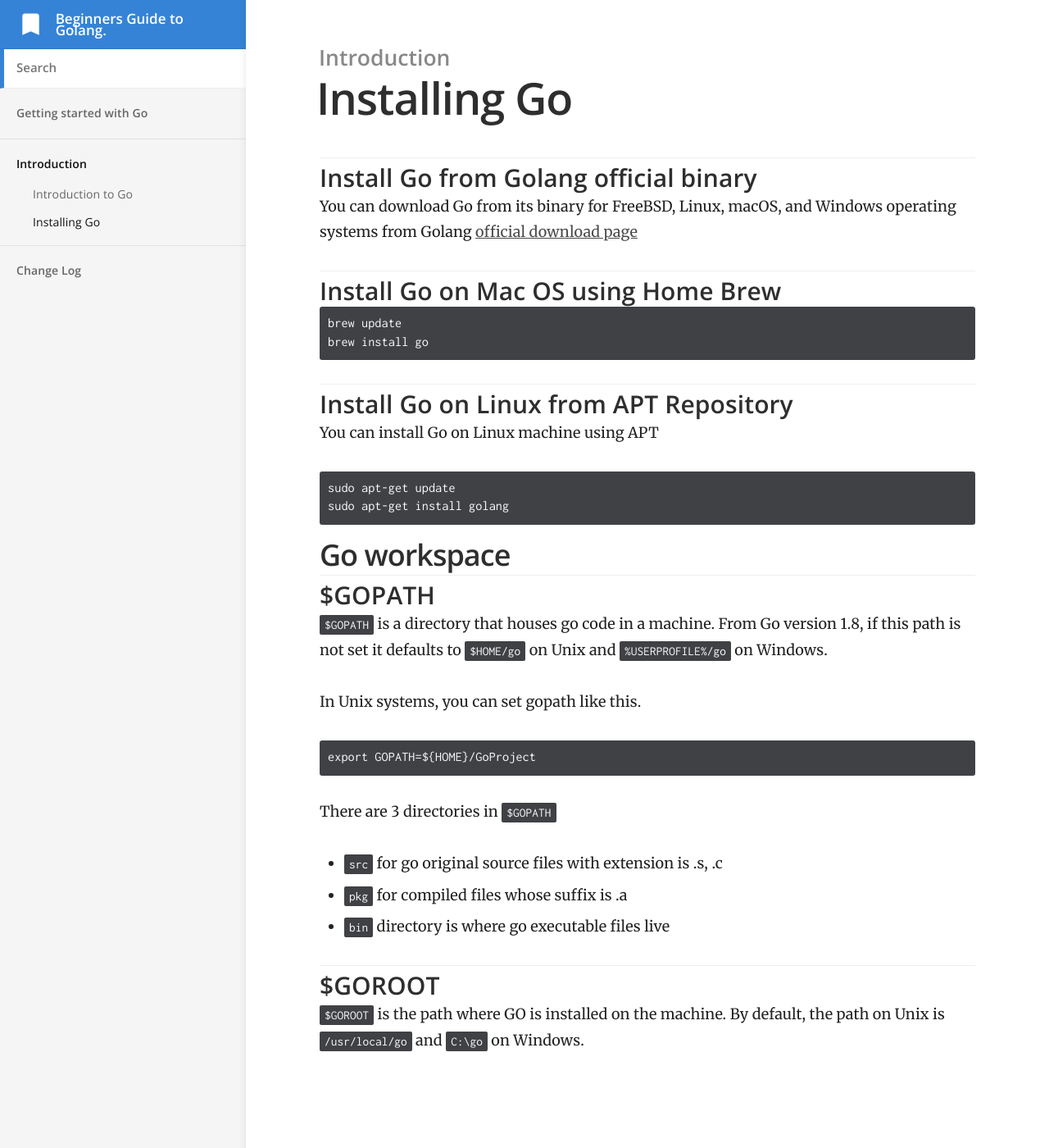
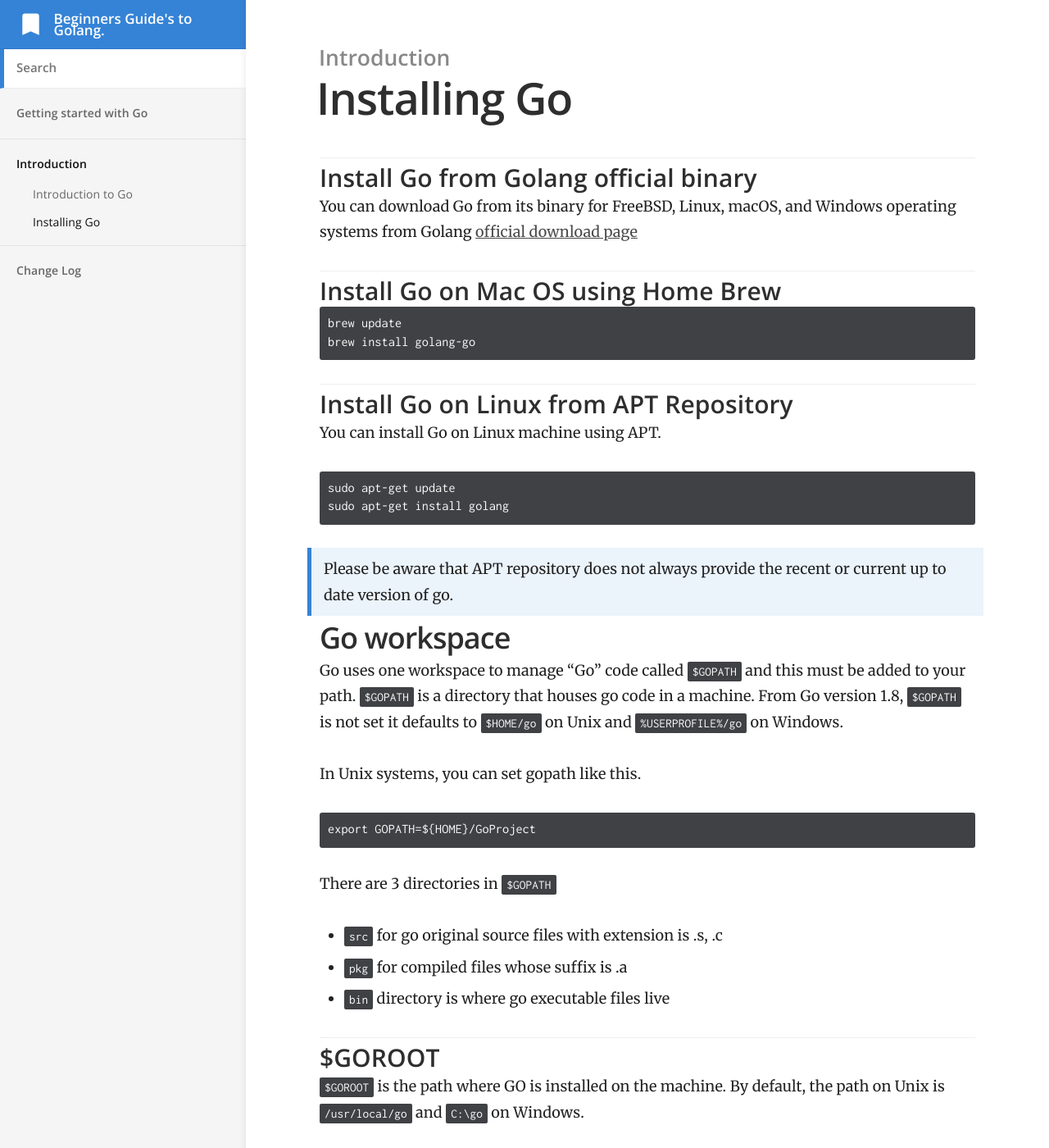
Before and after one commit to abiodunjames/beginners-guide-to-golang, a Jekyll site: the page built from _docs/Introduction/installing-go.md, in a window 1280 px wide and 1400 px high. Shown: the whole window at 82% size. Built offline with Jekyll 4.4.1, drawn with Linux system fonts in a browser that asks for light colours; some of the changed text lies outside the part shown.

Commit message:
Improve installation instruction
add a link to project's repository

````diff
--- a/_config.yml
+++ b/_config.yml
@@ -1,7 +1,7 @@
 # ----
 # Site
 
-title: Beginners Guide to Golang.
+title: Beginners Guide's to Golang.
 url: "https://abiodunjames.github.io/beginners-guide-to-golang"
 baseurl:
 google_analytics_key:
--- a/_docs/Introduction/installing-go.md
+++ b/_docs/Introduction/installing-go.md
@@ -9,19 +9,20 @@ You can download Go from its binary for FreeBSD, Linux, macOS, and Windows opera
 
 ```
 brew update
-brew install go
+brew install golang-go
 ```
 ### Install Go on Linux  from APT Repository
-You can install Go on Linux machine using APT
+You can install Go on Linux machine using APT.
 
 ```
 sudo apt-get update
 sudo apt-get install golang
 ```
+> Please be aware that APT repository does not always provide the recent or current up to date version of go.
+
+
 ## Go workspace
-### $GOPATH
-
-`$GOPATH` is a directory that houses go code in a machine. From Go version 1.8, if this path is not set it defaults to `$HOME/go` on Unix and `%USERPROFILE%/go` on Windows.
+Go uses one workspace to manage "Go" code called `$GOPATH` and this must be added to your path. `$GOPATH` is a directory that houses go code in a machine. From Go version 1.8, `$GOPATH` is not set it defaults to `$HOME/go` on Unix and `%USERPROFILE%/go` on Windows.
 
 In Unix systems, you can set gopath like this.
 ```
@@ -36,3 +37,10 @@ There are 3 directories in `$GOPATH`
 ### $GOROOT
 
 `$GOROOT` is the path where GO is installed on the machine. By default, the path on Unix is `/usr/local/go` and `C:\go` on Windows.
+
+### Test your installation
+ Execute  "go version" from command
+ ```
+ $ go version
+  go version go1.12.4 darwin/amd64
+ ```
--- /dev/null
+++ b/_includes/footer.html
@@ -0,0 +1,3 @@
+<div style="padding: .75rem; 1.25rem; argin-bottom: 1rem; border: 1px solid transparent;border-radius: .25rem; font-size:12px; background-color: #fcf8e3;border-color: #faf2cc;color: #8a6d3b;">
+<a href="https://github.com/abiodunjames/beginners-guide-to-golang">Improve this documentation on Github</a>
+</div>
--- a/_layouts/default.html
+++ b/_layouts/default.html
@@ -77,6 +77,7 @@
 			<article class="content">
 				{{ content }}
 			</article>
+			{% include footer.html %}
 		</section>
 
 		<script>
````
Also changed, not shown: README.md.
